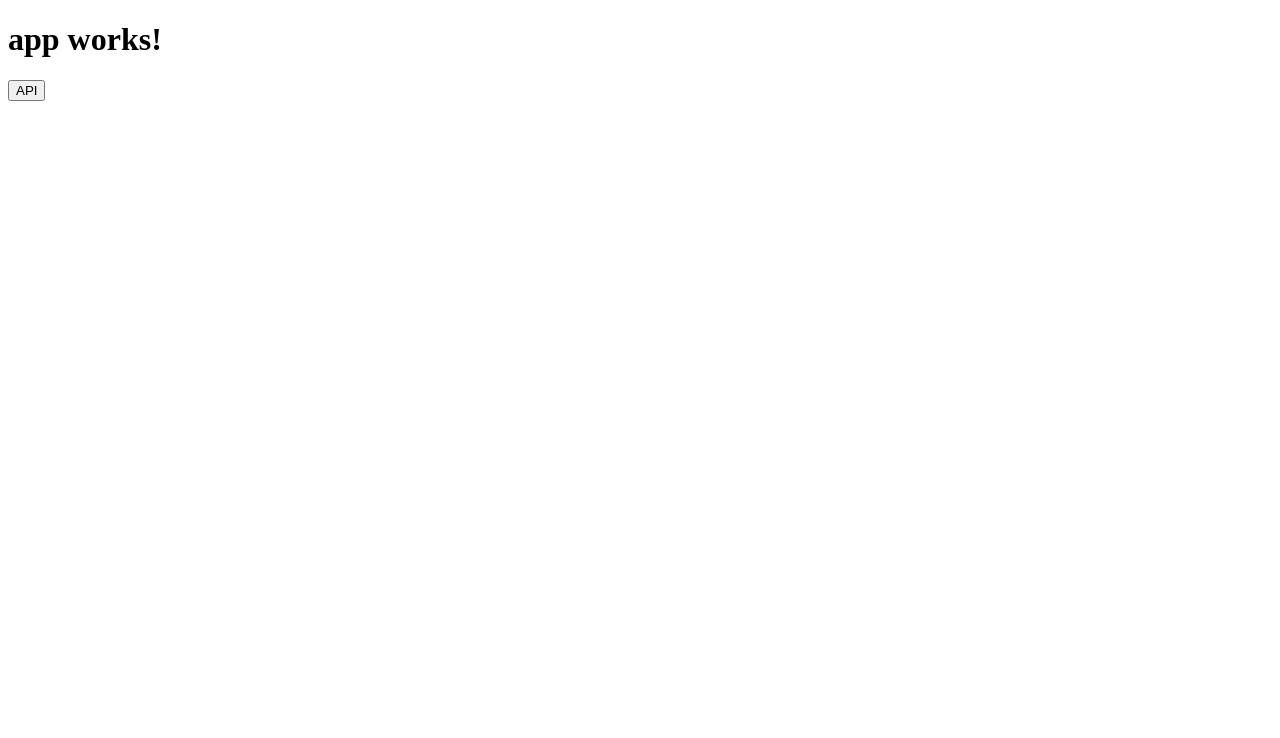
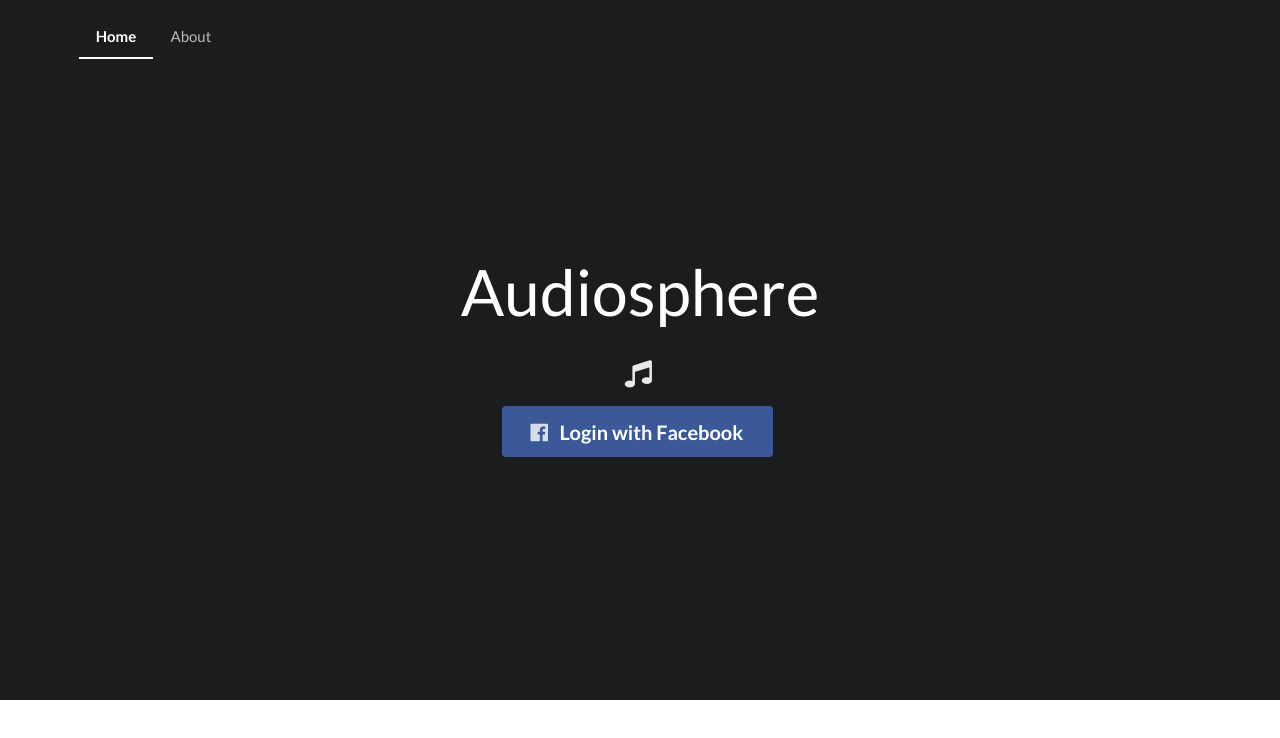
Before and after one commit to damiannolan/angular-2-spa, an Angular app: page / in a window 1280 px wide. Shown: the top 738 px of the page. Built offline with nearby package versions, Linux system fonts and the light colour scheme.

Commit message:
Created simple landing page and about page. Setup routing module. Added semantic-ui

```diff
--- a/angular-cli.json
+++ b/angular-cli.json
@@ -18,9 +18,13 @@
       "prefix": "app",
       "mobile": false,
       "styles": [
+        "../node_modules/semantic-ui-css/semantic.css",
         "styles.css"
       ],
-      "scripts": [],
+      "scripts": [
+        "../node_modules/jquery/dist/jquery.js",
+        "../node_modules/semantic-ui-css/semantic.js"
+      ],
       "environments": {
         "source": "environments/environment.ts",
         "dev": "environments/environment.ts",
--- a/package.json
+++ b/package.json
@@ -22,7 +22,9 @@
     "@angular/platform-browser-dynamic": "^2.3.1",
     "@angular/router": "^3.3.1",
     "core-js": "^2.4.1",
+    "jquery": "^3.1.1",
     "rxjs": "^5.0.1",
+    "semantic-ui-css": "^2.2.9",
     "ts-helpers": "^1.1.1",
     "zone.js": "^0.7.2"
   },
--- /dev/null
+++ b/src/app/about/about.component.css
@@ -0,0 +1,99 @@
+/*********
+ Reference:
+    http://semantic-ui.com/examples/homepage.html
+**********/
+
+.hidden.menu {
+    display: none;
+}
+
+.masthead.segment {
+    min-height: 700px;
+    padding: 1em 0em;
+}
+
+.masthead .logo.item img {
+    margin-right: 1em;
+}
+
+.masthead .ui.menu .ui.button {
+    margin-left: 0.5em;
+}
+
+.masthead h1.ui.header {
+    margin-top: 3em;
+    margin-bottom: 0em;
+    font-size: 4em;
+    font-weight: normal;
+}
+
+.masthead h2 {
+    font-size: 1.7em;
+    font-weight: normal;
+}
+
+.ui.vertical.stripe {
+    padding: 8em 0em;
+}
+
+.ui.vertical.stripe h3 {
+    font-size: 2em;
+}
+
+.ui.vertical.stripe .button + h3,
+.ui.vertical.stripe p + h3 {
+    margin-top: 3em;
+}
+
+.ui.vertical.stripe .floated.image {
+    clear: both;
+}
+
+.ui.vertical.stripe p {
+    font-size: 1.33em;
+}
+
+.ui.vertical.stripe .horizontal.divider {
+    margin: 3em 0em;
+}
+
+.quote.stripe.segment {
+    padding: 0em;
+}
+
+.quote.stripe.segment .grid .column {
+    padding-top: 5em;
+    padding-bottom: 5em;
+}
+
+.footer.segment {
+    padding: 5em 0em;
+}
+
+.secondary.pointing.menu .toc.item {
+    display: none;
+}
+
+@media only screen and (max-width: 700px) {
+    .ui.fixed.menu {
+    display: none !important;
+    }
+    .secondary.pointing.menu .item,
+    .secondary.pointing.menu .menu {
+    display: none;
+    }
+    .secondary.pointing.menu .toc.item {
+    display: block;
+    }
+    .masthead.segment {
+    min-height: 350px;
+    }
+    .masthead h1.ui.header {
+    font-size: 2em;
+    margin-top: 1.5em;
+    }
+    .masthead h2 {
+    margin-top: 0.5em;
+    font-size: 1.5em;
+    }
+}
--- /dev/null
+++ b/src/app/about/about.component.html
@@ -0,0 +1,21 @@
+<!-- Page Contents -->
+<div class="pusher">
+  <div class="ui inverted vertical masthead center aligned segment">
+
+    <div class="ui container">
+      <div class="ui large secondary inverted pointing menu">
+        <a class="item" routerLink="/">Home</a>
+        <a class="active item" routerLinkActive="active">About</a>
+      </div>
+    </div>
+
+    <div class="ui text container">
+      <h1 class="ui inverted header">
+        Audiosphere
+      </h1>
+      <p>This is the about page</p>
+    </div>
+
+  </div>
+
+</div>
--- /dev/null
+++ b/src/app/about/about.component.ts
@@ -0,0 +1,15 @@
+import { Component, OnInit } from '@angular/core';
+
+@Component({
+  selector: 'app-about',
+  templateUrl: './about.component.html',
+  styleUrls: ['./about.component.css']
+})
+export class AboutComponent implements OnInit {
+
+  constructor() { }
+
+  ngOnInit() {
+  }
+
+}
--- a/src/app/app.component.html
+++ b/src/app/app.component.html
@@ -1,7 +1,3 @@
-<h1>
-  {{title}}
-</h1>
-
-<div>
-  <button (click)="getMessage()">API</button>
+<div class="pusher">
+    <router-outlet></router-outlet>
 </div>
--- a/src/app/app.component.ts
+++ b/src/app/app.component.ts
@@ -1,6 +1,4 @@
 import { Component } from '@angular/core';
-import { Observable } from 'rxjs';
-import { ApiService } from './api-test.service';
 
 @Component({
   selector: 'app-root',
@@ -10,16 +8,8 @@ import { ApiService } from './api-test.service';
 export class AppComponent {
   private title = 'app works!';
 
-  constructor(private apiService: ApiService) {
+  constructor() {
 
   }
 
-  getMessage() {
-    this.apiService.makeHttpRequest()
-      .subscribe(
-        resp => console.log(resp),
-        error => console.log(error)
-      );
-  }
-
 }
--- /dev/null
+++ b/src/app/app.routes.ts
@@ -0,0 +1,17 @@
+import { Routes, RouterModule } from '@angular/router';
+
+import { LoginComponent } from './login/login.component';
+import { AboutComponent } from './about/about.component';
+
+const routes: Routes = [
+    {
+        path: '',
+        component: LoginComponent
+    },
+    {
+        path: 'about',
+        component: AboutComponent
+    }
+];
+
+export const appRoutes = RouterModule.forRoot(routes);
--- /dev/null
+++ b/src/app/login/login.component.css
@@ -0,0 +1,99 @@
+/*********
+ Reference:
+    http://semantic-ui.com/examples/homepage.html
+**********/
+
+.hidden.menu {
+    display: none;
+}
+
+.masthead.segment {
+    min-height: 700px;
+    padding: 1em 0em;
+}
+
+.masthead .logo.item img {
+    margin-right: 1em;
+}
+
+.masthead .ui.menu .ui.button {
+    margin-left: 0.5em;
+}
+
+.masthead h1.ui.header {
+    margin-top: 3em;
+    margin-bottom: 0em;
+    font-size: 4em;
+    font-weight: normal;
+}
+
+.masthead h2 {
+    font-size: 1.7em;
+    font-weight: normal;
+}
+
+.ui.vertical.stripe {
+    padding: 8em 0em;
+}
+
+.ui.vertical.stripe h3 {
+    font-size: 2em;
+}
+
+.ui.vertical.stripe .button + h3,
+.ui.vertical.stripe p + h3 {
+    margin-top: 3em;
+}
+
+.ui.vertical.stripe .floated.image {
+    clear: both;
+}
+
+.ui.vertical.stripe p {
+    font-size: 1.33em;
+}
+
+.ui.vertical.stripe .horizontal.divider {
+    margin: 3em 0em;
+}
+
+.quote.stripe.segment {
+    padding: 0em;
+}
+
+.quote.stripe.segment .grid .column {
+    padding-top: 5em;
+    padding-bottom: 5em;
+}
+
+.footer.segment {
+    padding: 5em 0em;
+}
+
+.secondary.pointing.menu .toc.item {
+    display: none;
+}
+
+@media only screen and (max-width: 700px) {
+    .ui.fixed.menu {
+    display: none !important;
+    }
+    .secondary.pointing.menu .item,
+    .secondary.pointing.menu .menu {
+    display: none;
+    }
+    .secondary.pointing.menu .toc.item {
+    display: block;
+    }
+    .masthead.segment {
+    min-height: 350px;
+    }
+    .masthead h1.ui.header {
+    font-size: 2em;
+    margin-top: 1.5em;
+    }
+    .masthead h2 {
+    margin-top: 0.5em;
+    font-size: 1.5em;
+    }
+}
--- /dev/null
+++ b/src/app/login/login.component.html
@@ -0,0 +1,28 @@
+<!--<h1>
+  {{title}}
+</h1>
+
+<div>
+  <button (click)="getMessage()">API</button>
+</div>-->
+
+<!-- Page Contents -->
+<div class="pusher">
+  <div class="ui inverted vertical masthead center aligned segment">
+
+    <div class="ui container">
+      <div class="ui large secondary inverted pointing menu">
+        <a class="active item" routerLinkActive="active">Home</a>
+        <a class="item" routerLink="/about">About</a>
+      </div>
+    </div>
+
+    <div class="ui text container">
+      <h1 class="ui inverted header">
+        Audiosphere
+      </h1>
+      <h2><i class="music icon"></i></h2>
+      <button class="ui huge facebook button"><i class="facebook icon"></i>Login with Facebook</button>
+    </div>
+  </div>
+</div>
--- /dev/null
+++ b/src/app/login/login.component.ts
@@ -0,0 +1,28 @@
+import { Component, OnInit } from '@angular/core';
+import { Observable } from 'rxjs';
+import { ApiService } from './../api-test.service';
+
+@Component({
+  selector: 'app-login',
+  templateUrl: './login.component.html',
+  styleUrls: ['./login.component.css']
+})
+export class LoginComponent implements OnInit {
+
+  constructor(private apiService: ApiService) {
+
+  }
+
+  getMessage() {
+    this.apiService.makeHttpRequest()
+      .subscribe(
+        resp => console.log(resp),
+        error => console.log(error)
+      );
+  }
+
+
+  ngOnInit() {
+  }
+
+}
```
Also changed, not shown: src/app/app.module.ts (+10 -3 lines), 2 other files (tests, documents, lock files or other folders).
